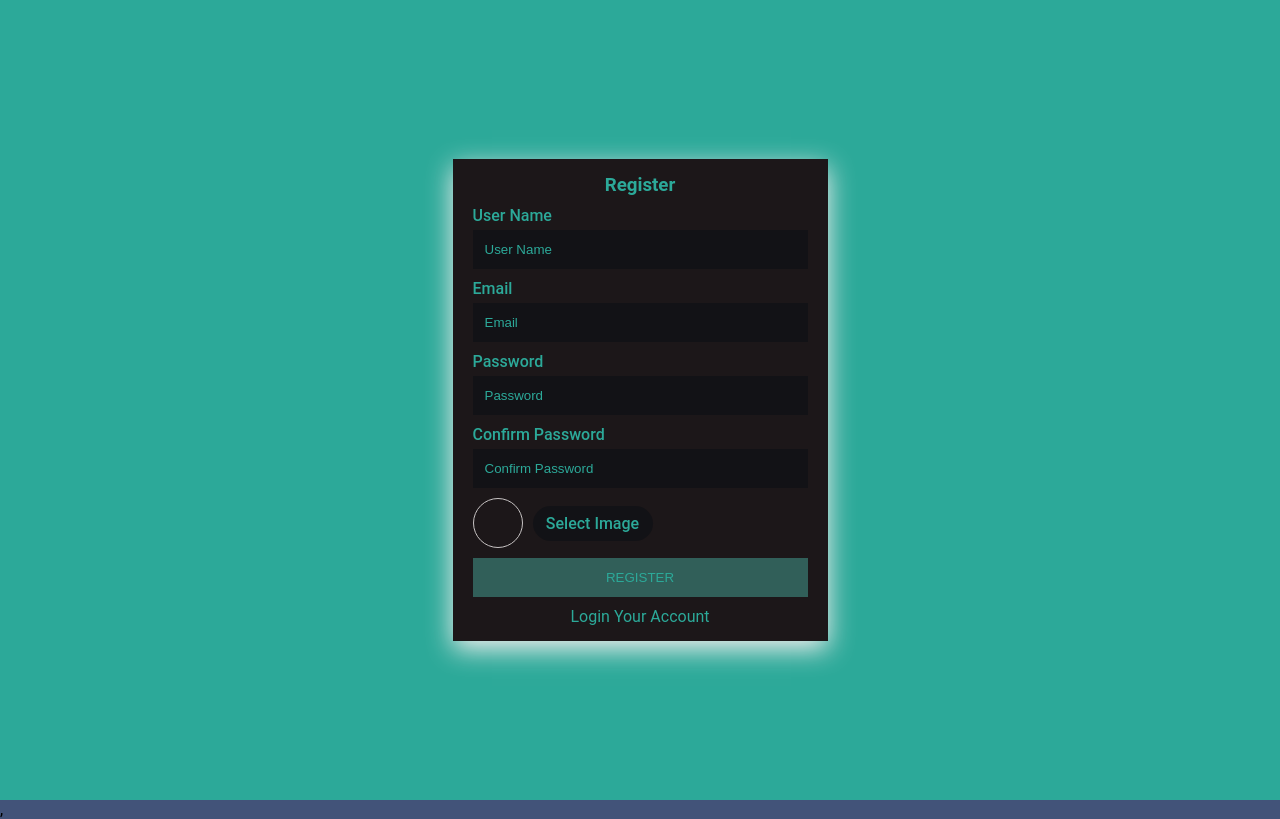
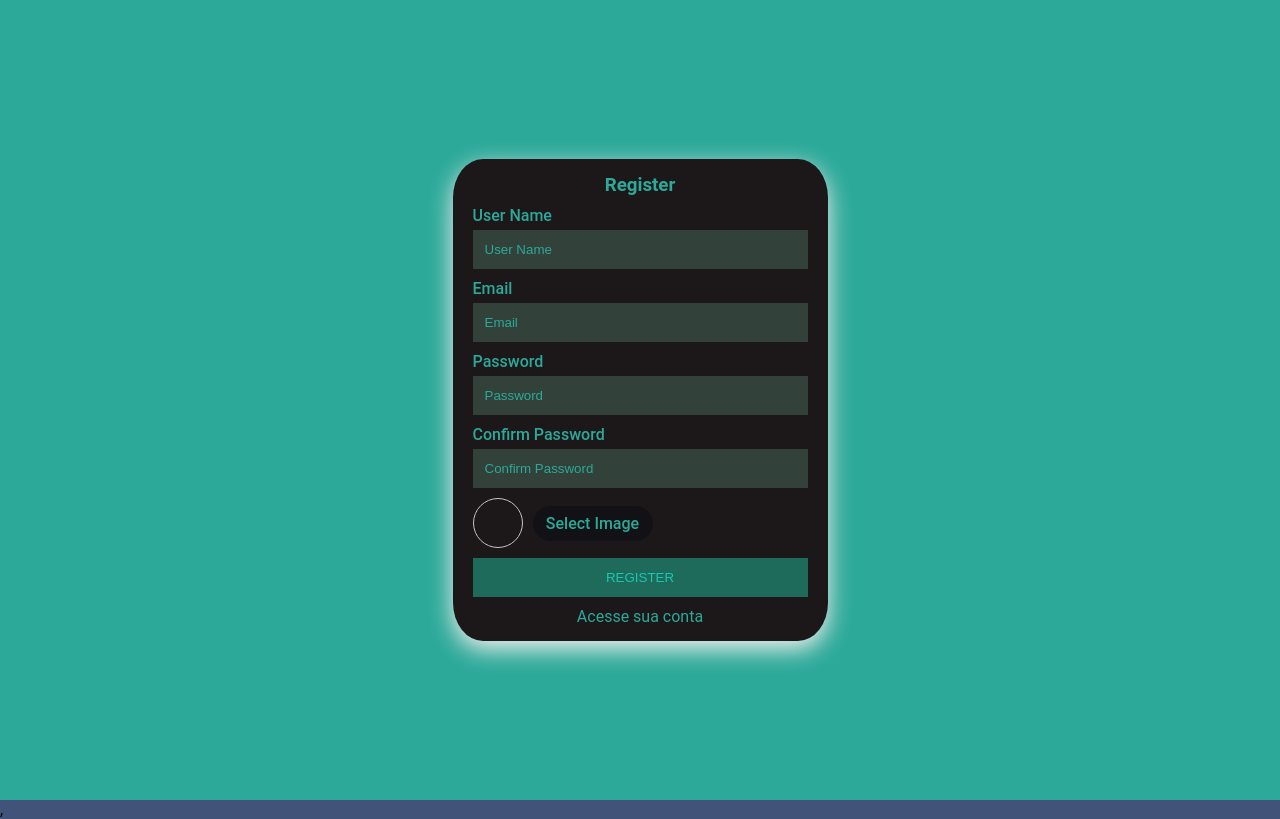
Before and after one commit to sidjp/ChatCripto, a React (Create React App) app in the folder frontend/: page /messenger/register in a window 1280 px wide. Built offline with nearby package versions, Linux system fonts and the light colour scheme; what react-alert-template-basic would draw is missing.

Commit message:
Refactore CSS Login e Register
Signed-off-by: InoueAkiraa <akiraij@hotmail.com>

```diff
--- a/frontend/src/components/Login.jsx
+++ b/frontend/src/components/Login.jsx
@@ -88,7 +88,7 @@ const Login = () => {
 
             <div className="form-group">
               <span>
-                <Link to="/messenger/register"> Don't have any Account </Link>
+                <Link to="/messenger/register"> Registre sua conta </Link>
               </span>
             </div>
           </form>
--- a/frontend/src/components/Register.jsx
+++ b/frontend/src/components/Register.jsx
@@ -162,7 +162,7 @@ const Register = () => {
 
             <div className="form-group">
               <span>
-                <Link to="/messenger/login"> Login Your Account </Link>
+                <Link to="/messenger/login"> Acesse sua conta </Link>
               </span>
             </div>
           </form>
--- a/frontend/src/components/RightSide.jsx
+++ b/frontend/src/components/RightSide.jsx
@@ -54,8 +54,7 @@ const RightSide = (props) => {
 
                   {/* <div className="icon">
                     <label htmlFor="dot">
-                      {" "}
-                      <FaRocketchat />{" "}
+                      <FaRocketchat />
                     </label>
                   </div> */}
                 </div>
--- a/frontend/src/sass/components/_register.scss
+++ b/frontend/src/sass/components/_register.scss
@@ -6,6 +6,7 @@
   justify-content: center;
   align-items: center;
   .card {
+    border-radius: 8%; // CSS card form login e register
     .card-header {
       h3 {
         text-align: center;
--- a/frontend/src/sass/components/_rightSide.scss
+++ b/frontend/src/sass/components/_rightSide.scss
@@ -7,7 +7,7 @@
                  transition: all .5s;
                  .message-send-show{
                      height: 100vh;
-                     border-right: 1px solid var(--border-color);
+                     border-right: 5px solid var(--border-color);
                      display: flex;
                      flex-direction: column;
                      justify-content: space-between;
@@ -16,8 +16,8 @@
                          flex-direction: row;
                          align-items: center;
                          justify-content: space-between;
-                         padding:  12px 10px;
-                         border-bottom: 1px solid var(--border-color);
+                         padding:  25px 30px;
+                         border-bottom: 5px solid var(--border-color);
                          .image-name{
                              display: flex;
                              .image{
--- a/frontend/src/sass/utils/_utils.scss
+++ b/frontend/src/sass/utils/_utils.scss
@@ -13,24 +13,24 @@
   padding: 12px;
   border: none;
   outline: none;
-  background-color: #0a0e1585;
+  background-color: #4a695a85; // CSS form Login e register
   &::placeholder {
     color: #2ca999; // CSS placeholder forms do login e registro
     font-weight: 400;
   }
 }
 label {
-  margin-bottom: 5px;
+  margin-bottom: 5px; // CSS label login e register
   color: #2ca999;
   font-weight: 500;
 }
 .btn {
   outline: none;
-  color: #2ca999; // CSS fonte do botão de login e registro
+  color: #1bc7b0; // CSS fonte do botão de login e registro
   text-transform: uppercase;
   padding: 12px;
   text-align: center;
-  background-color: #315f59; // CSS do botão de login e registro
+  background-color: #2ca7; // CSS do botão de login e registro
   border: none;
   cursor: pointer;
 }
```
